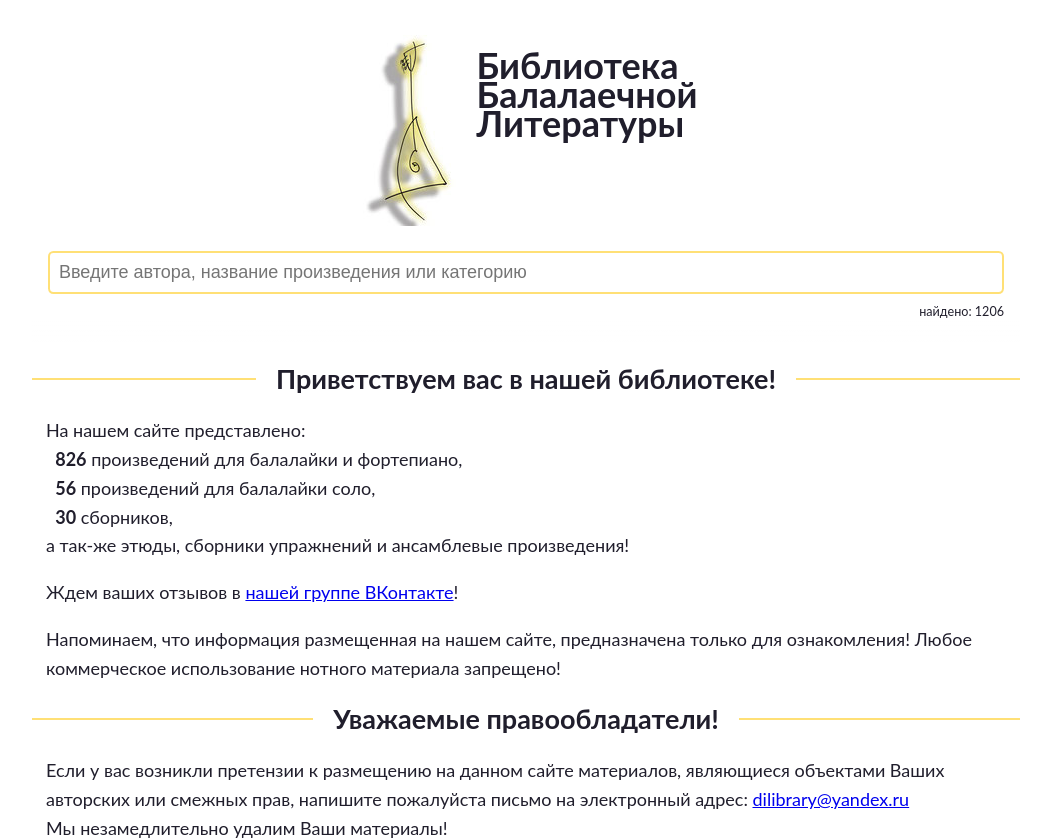
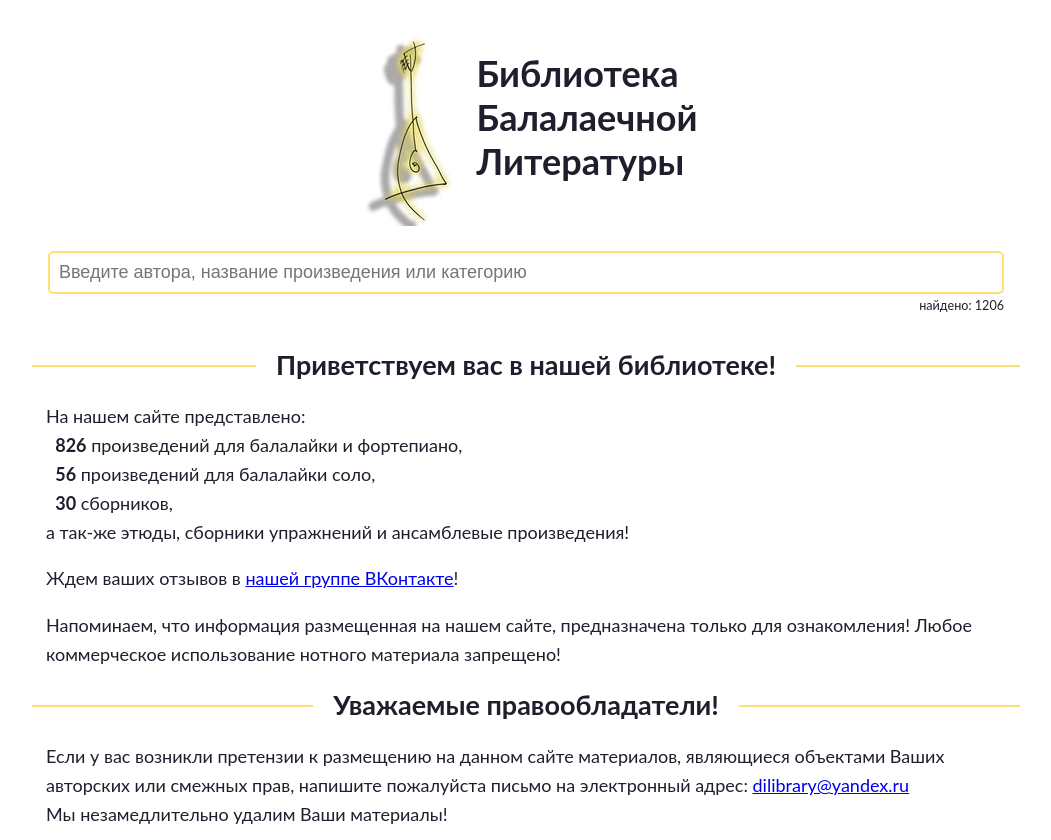
Before and after one commit to Blobson/dilibrary, a React (Create React App) app: page / in a window 1280 px wide. Shown: the top 840 px of the page, without its empty margins (114-1165 px from the left). Built offline with nearby package versions, Linux system fonts and the light colour scheme.

Commit message:
Исправление высоты размера тэгов (#5)

```diff
--- a/src/components/Header.js
+++ b/src/components/Header.js
@@ -16,7 +16,6 @@ const LogoWrap = styled.div`
 `
 
 const Logo = styled.img`
-
 `
 
 const Title = styled.h1`
--- a/src/components/Home.js
+++ b/src/components/Home.js
@@ -14,6 +14,8 @@ const Regards = styled.div`
 `
 
 const HomeWrap = styled.div`
+  line-height: 1.6em;
+
   & > h2 {
     display: flex;
     width: 100%;
--- a/src/style/index.scss
+++ b/src/style/index.scss
@@ -5,7 +5,6 @@
 body {
   margin: 0;
   padding: 0;
-  line-height: 1.6em;
   font-family: Lato, Arial, sans-serif;
   font-size: 18px;
   -webkit-font-smoothing: antialiased;
```
